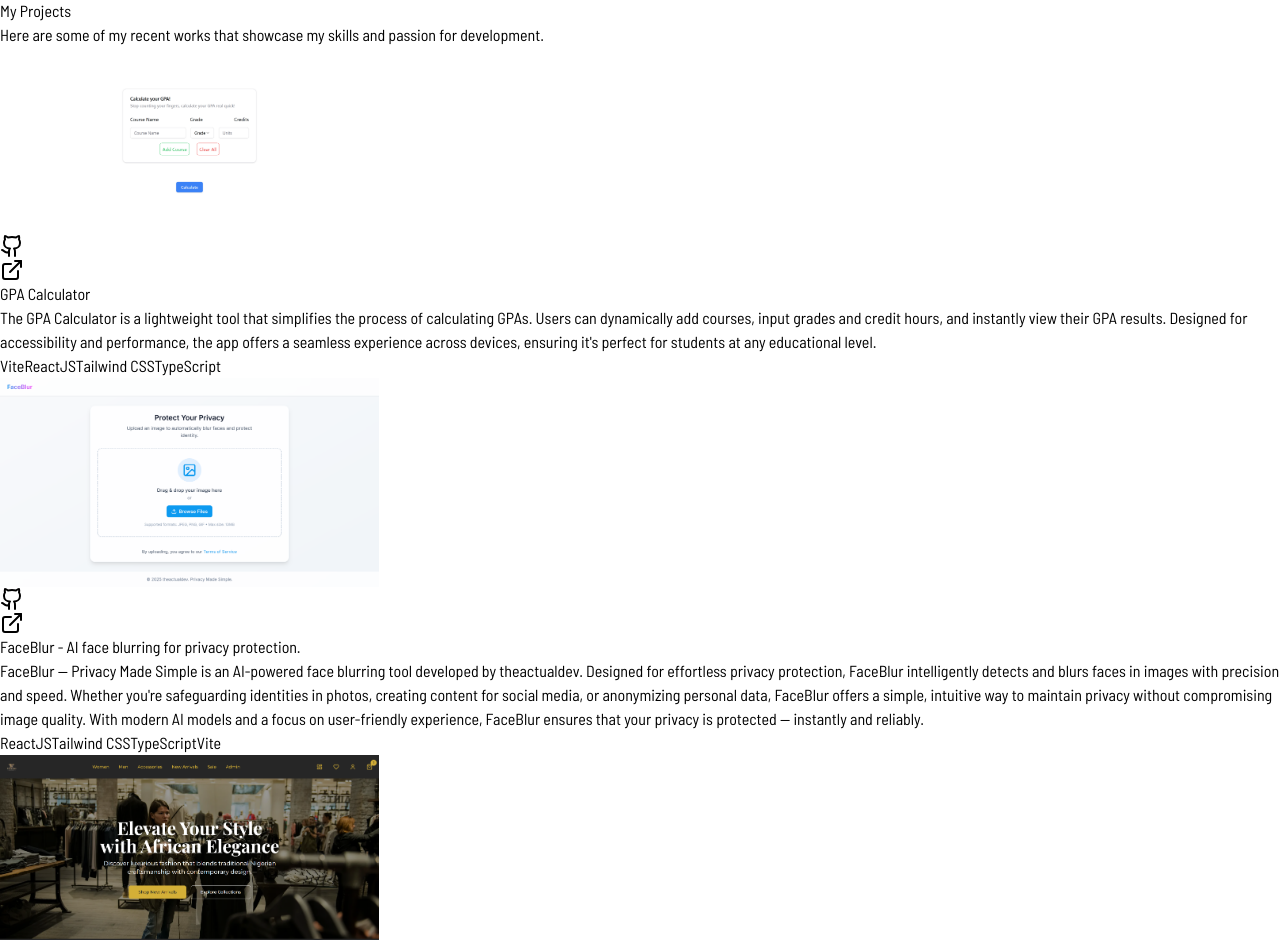
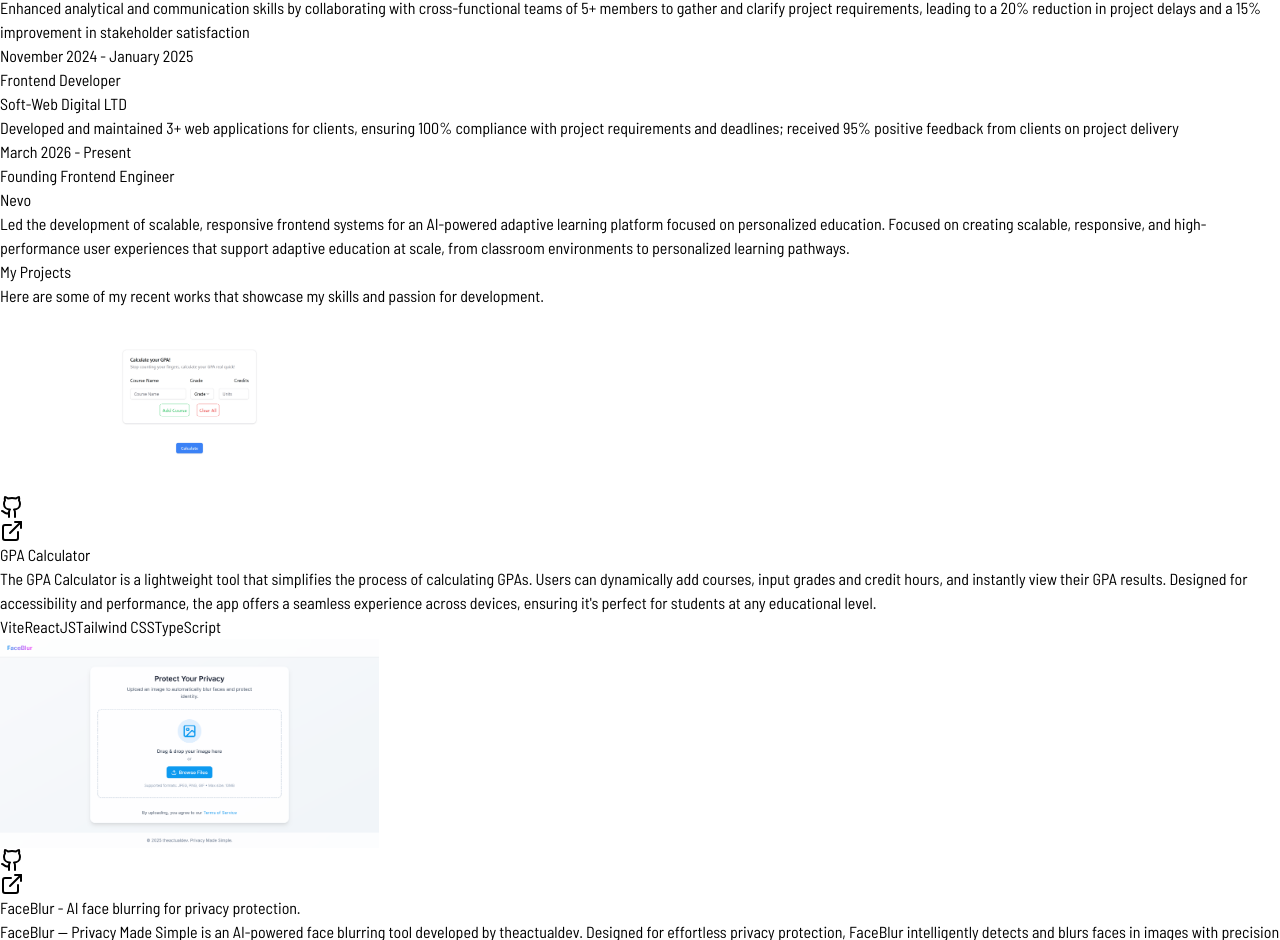
Before and after one commit to theactualdev/portfolio, a Next.js app: page / in a window 1280 px wide. Shown: the part 2316-3256 px from the top of the page. Built offline with nearby package versions, Linux system fonts and the light colour scheme.

Commit message:
feat: updates experience & photo

```diff
--- a/src/data/experience.ts
+++ b/src/data/experience.ts
@@ -48,5 +48,13 @@ export const experience: Experience[] = [
     description:
       "Developed and maintained 3+ web applications for clients, ensuring 100% compliance with project requirements and deadlines; received 95% positive feedback from clients on project delivery",
     location: "Lagos, Nigeria ( REMOTE )",
-  }
+  },
+  {
+    period: "March 2026 - Present",
+    role: "Founding Frontend Engineer",
+    company: "Nevo",
+    description:
+      "Led the development of scalable, responsive frontend systems for an AI-powered adaptive learning platform focused on personalized education. \n Focused on creating scalable, responsive, and high-performance user experiences that support adaptive education at scale, from classroom environments to personalized learning pathways.",
+    location: "Lagos, Nigeria",
+  },
 ];
```
Also changed, not shown: public/image.jpg, 1 other file (tests, documents, lock files or other folders).
